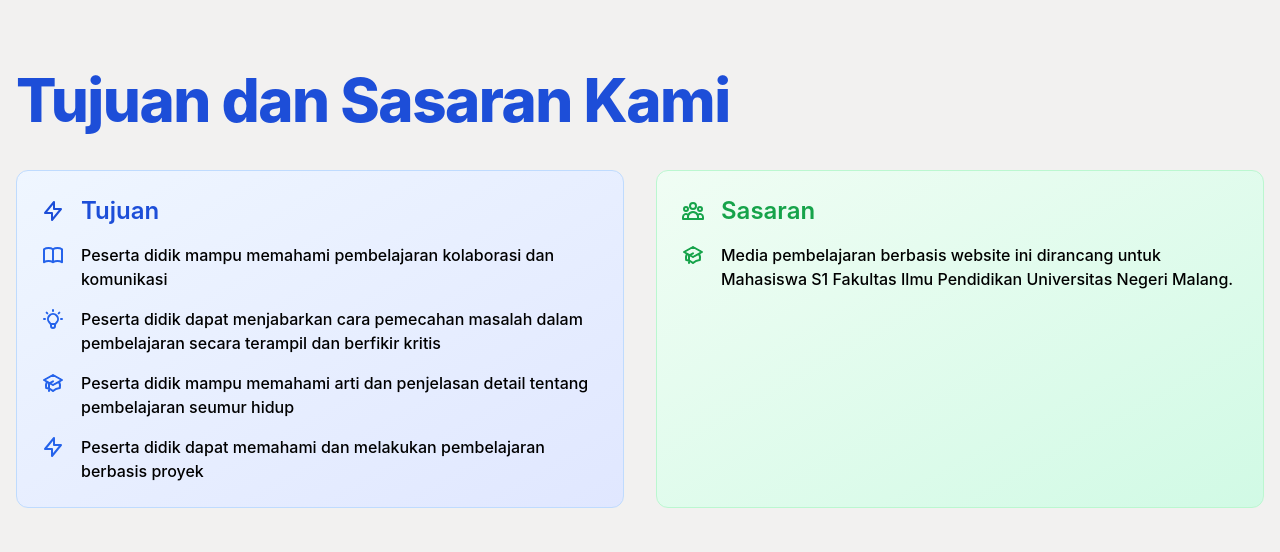
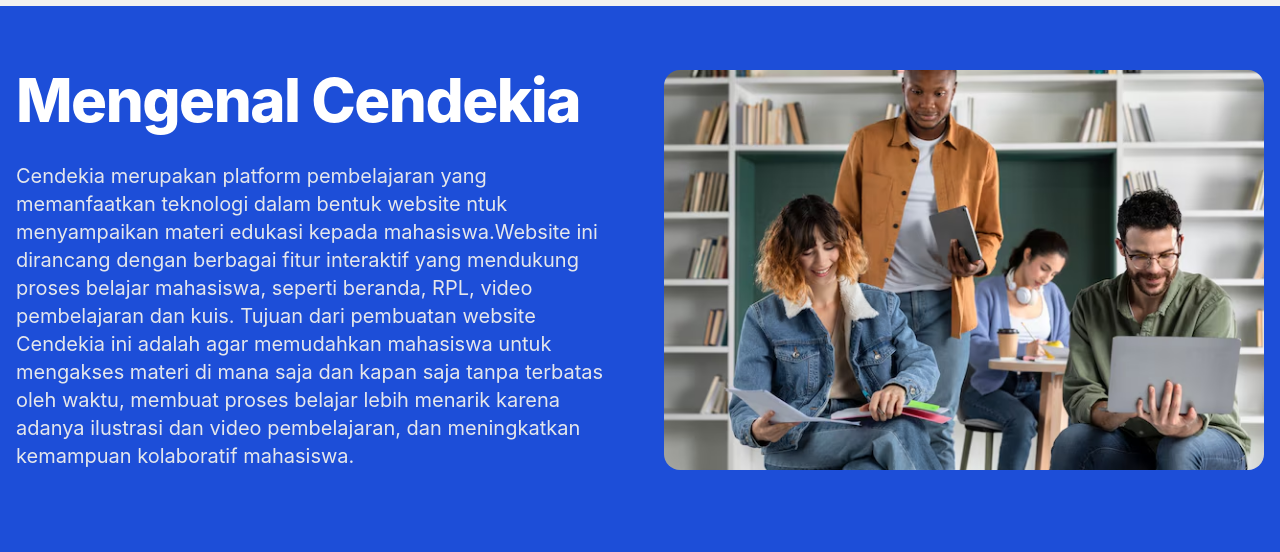
Before and after one commit to ckckckcz/CendekiaUM, a React (Create React App) app: page / in a window 1280 px wide. Shown: the part 1004-1556 px from the top of the page. Built offline with nearby package versions, Linux system fonts and the light colour scheme.

Commit message:
update: tentang kami section

```diff
--- /dev/null
+++ b/src/components/TentangKami.js
@@ -0,0 +1,22 @@
+import Learning from "../assets/img/learning.png";
+export default function Tujuan() {
+    return (
+        <>
+            <section class="bg-blue-700">
+                <div class="py-8 px-4 mx-auto max-w-screen-xl text-left lg:py-16">
+                    <div class="grid grid-cols-1 lg:grid lg:grid-cols-2 justify-between lg:gap-12">
+                        <div class="text-information">
+                            <h1 class="text-5xl font-extrabold tracking-tight leading-none text-white mb-8 md:text-5xl lg:text-6xl text-left">Mengenal Cendekia</h1>
+                            <p className="mb-8 text-xl font-normal text-left text-gray-200 lg:text-xl">
+                            Cendekia merupakan platform pembelajaran yang memanfaatkan teknologi dalam bentuk website ntuk menyampaikan materi edukasi kepada mahasiswa.Website ini dirancang dengan berbagai fitur interaktif yang mendukung proses belajar mahasiswa, seperti beranda, RPL, video pembelajaran dan kuis. Tujuan dari pembuatan website Cendekia ini adalah agar memudahkan mahasiswa untuk mengakses materi di mana saja dan kapan saja tanpa terbatas oleh waktu, membuat proses belajar lebih menarik karena adanya ilustrasi dan video pembelajaran, dan meningkatkan kemampuan kolaboratif mahasiswa.
+                            </p>
+                        </div>
+                        <div class="image-information">
+                            <img src={Learning} class="rounded-2xl" />
+                        </div>
+                    </div>
+                </div>
+            </section>
+        </>
+    );
+}
--- a/src/views/App.js
+++ b/src/views/App.js
@@ -1,15 +1,17 @@
 import Navbar from "../components/Navbar";
-import Footer from "../components/Footer";
 import Header from "../components/Header";
-import Team from "../components/Team";
+import TentangKami from "../components/TentangKami";
 import Tujuan from "../components/Tujuan";
 import Materi from "../components/Materi";
 import Evaluasi from "../components/Evaluasi";
+import Team from "../components/Team";
+import Footer from "../components/Footer";
 export default function App() {
     return(
         <>
             <Navbar />
             <Header />
+            <TentangKami />
             <Tujuan/>
             <Materi/>
             <Evaluasi/>
```
Also changed, not shown: src/assets/img/learning.png (added).
